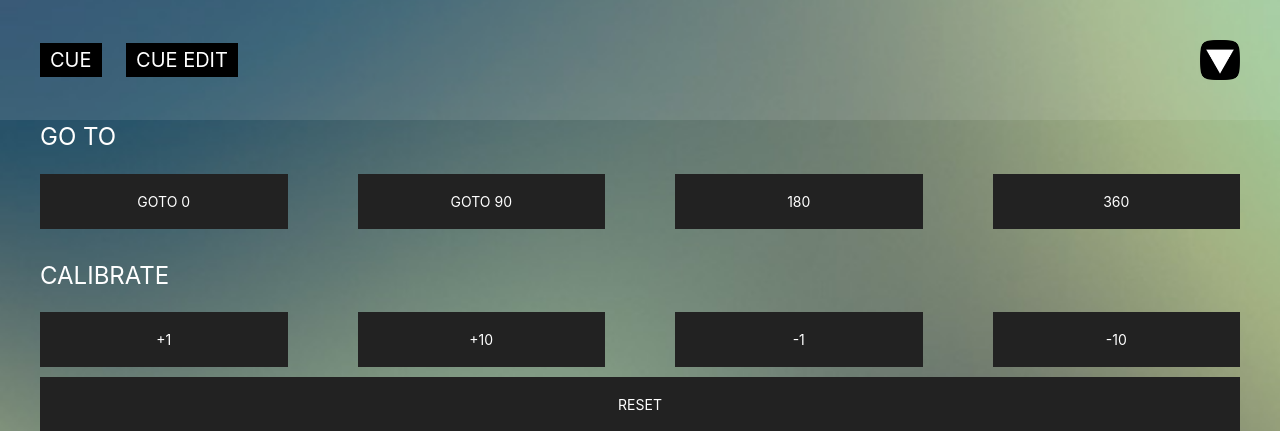
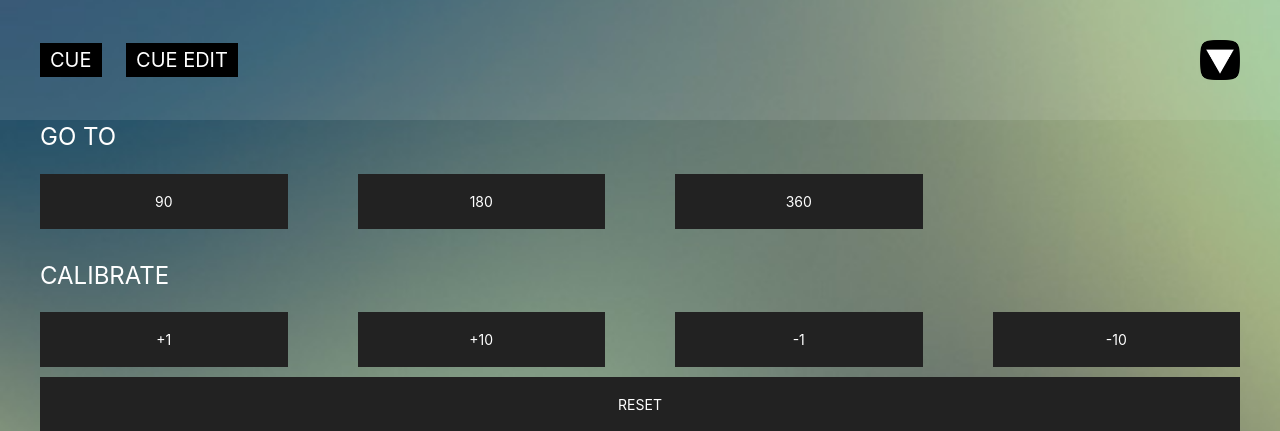
Before and after one commit to kernmartin/vpi, a Flask app: page / in a window 1280 px wide. Shown: the top 431 px of the page. Run offline with Flask 2, Linux system fonts and the light colour scheme.

Commit message:
Update index.html

```diff
--- a/templates/index.html
+++ b/templates/index.html
@@ -37,10 +37,9 @@
       <div class="uk-container uk-margin-bottom">
         <div class="uk-width-1-1"><h3 style="color: white;">GO TO</h3></div>
           <div class="uk-grid uk-child-width-1-3@s uk-child-width-1-2 uk-child-width-1-4@m uk-grid-large uk-grid-row-small">
-            <div><a href="0" class="gB uk-button uk-button-secondary uk-button-large uk-width-1-1">GOTO 0</a></div>
-            <div><a href="10000" class="gB uk-button uk-button-secondary uk-button-large uk-width-1-1">GOTO 90</a></div>
-            <div><a href="/steps/144000" class="uk-button uk-button-secondary uk-button-large uk-width-1-1">180</a></div>
-            <div><a href="/steps/288000" class="uk-button uk-button-secondary uk-button-large uk-width-1-1">360</a></div>
+            <div><a href="0101090" class="gB uk-button uk-button-secondary uk-button-large uk-width-1-1">90</a></div>
+            <div><a href="0101360" class="gB uk-button uk-button-secondary uk-button-large uk-width-1-1">180</a></div>
+            <div><a href="0101360" class="gB uk-button uk-button-secondary uk-button-large uk-width-1-1">360</a></div>
           </div>
         </div>
       </div>
```
